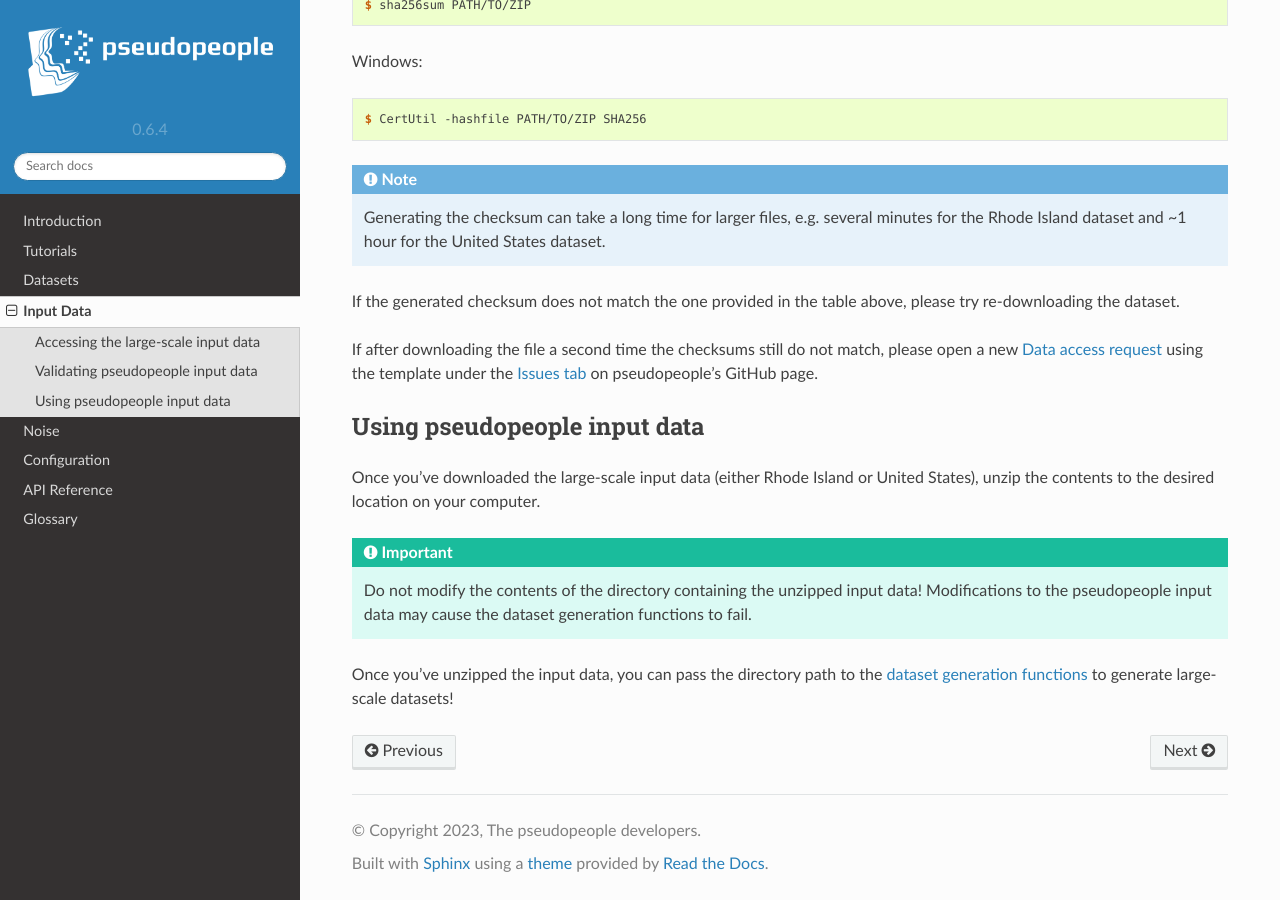
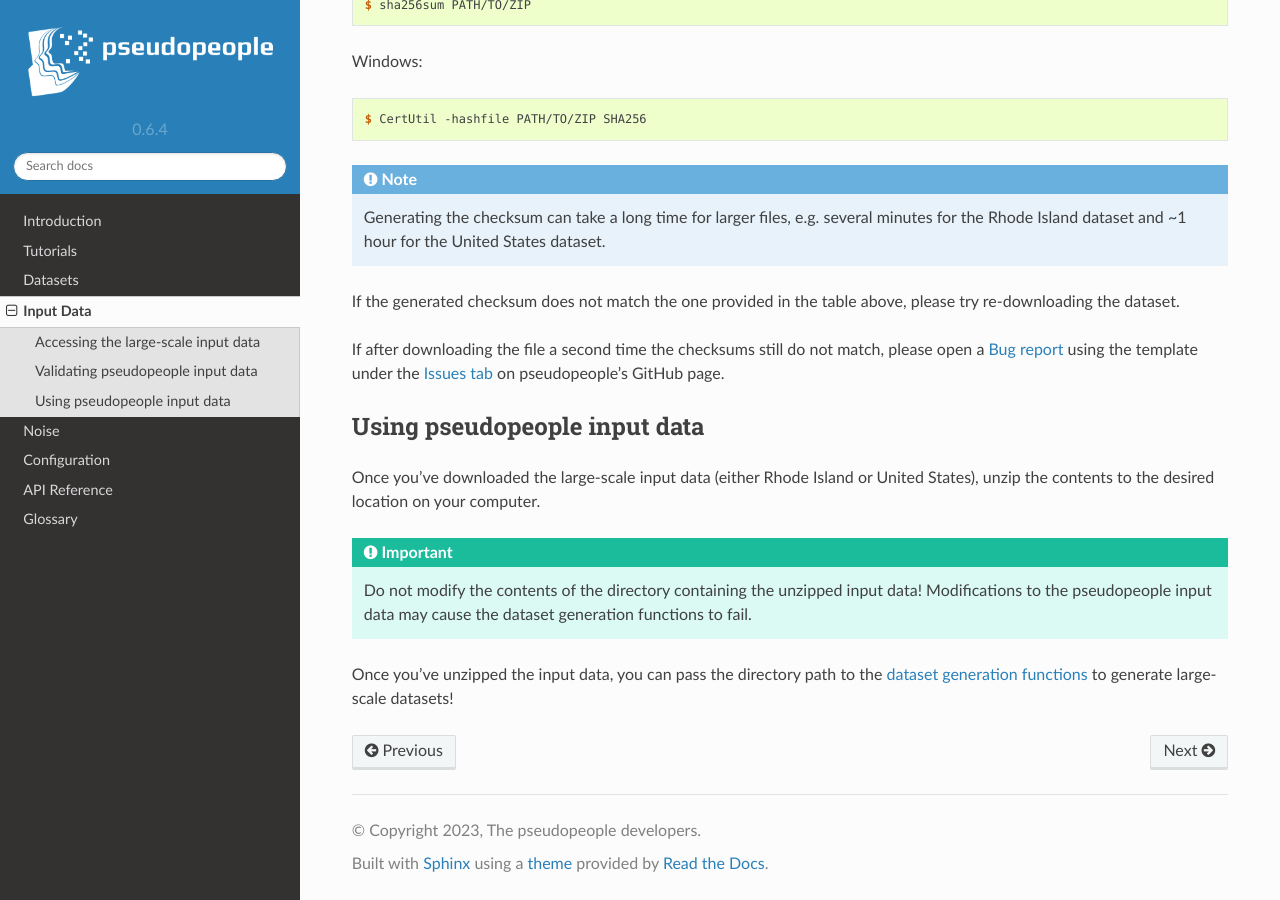
Before and after one commit to ihmeuw/pseudopeople, a Sphinx documentation site: the page built from docs/source/input_data/index.rst, in a window 1280 px wide and 900 px high, scrolled down 1198 px. Built offline with Sphinx 7.4.7 and the Read the Docs theme 2.0.0, drawn with Linux system fonts in a browser that asks for light colours.

Commit message:
bug report not data access request

```diff
--- a/docs/source/input_data/index.rst
+++ b/docs/source/input_data/index.rst
@@ -82,7 +82,7 @@ If the generated checksum does not match the one provided in the table above,
 please try re-downloading the dataset.
 
 If after downloading the file a second time the checksums still do not match,
-please open a new `Data access request <https://github.com/ihmeuw/pseudopeople/issues/new?assignees=&labels=&template=data_access_request.yml>`_
+please open a `Bug report <https://github.com/ihmeuw/pseudopeople/issues/new?assignees=&labels=&template=bug_report.yml>`_
 using the template under the `Issues tab <https://github.com/ihmeuw/pseudopeople/issues>`_
 on pseudopeople's GitHub page.
 
```
